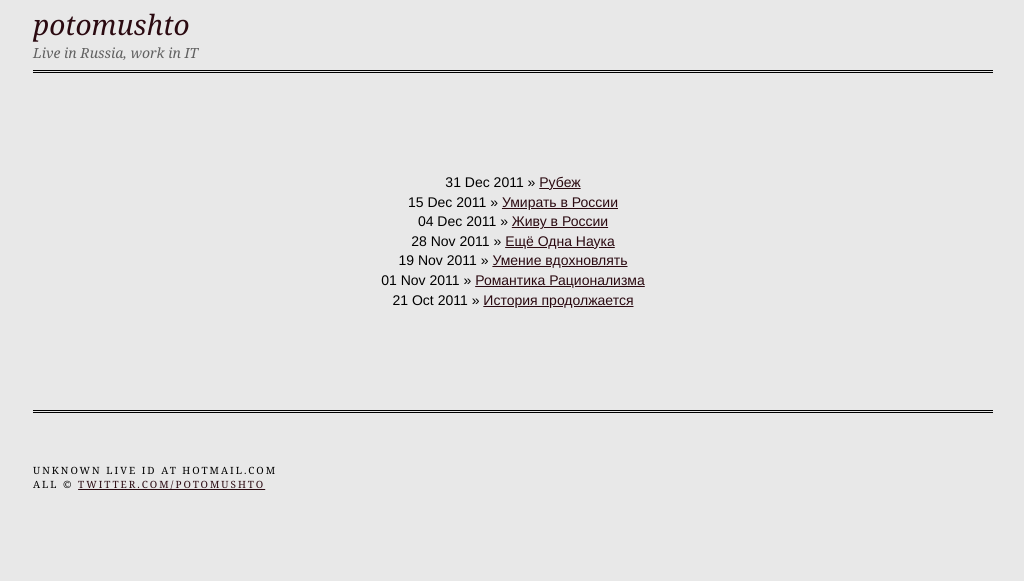
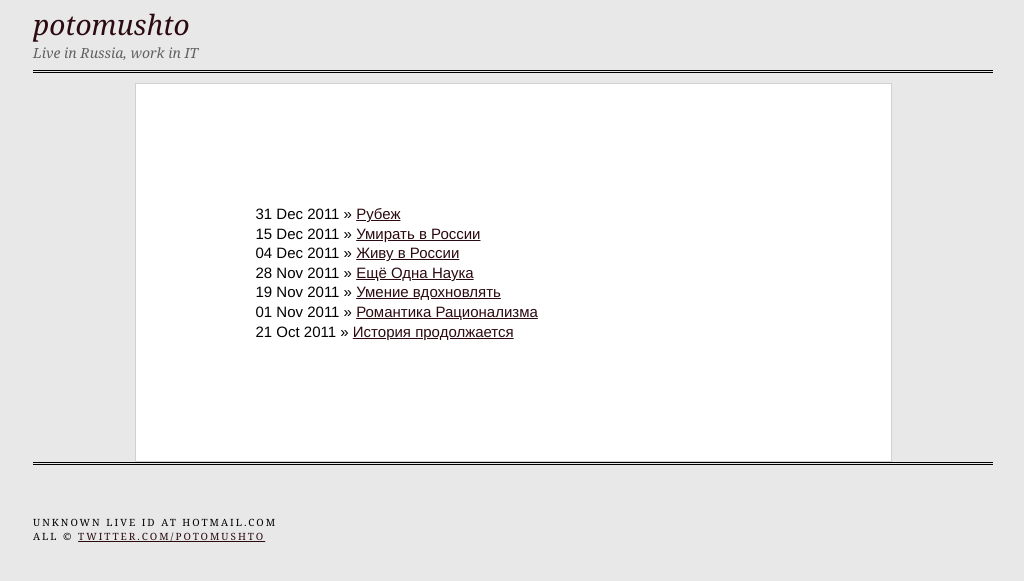
Before and after one commit to ptmt/ptmt.github.com, a Jekyll site: the page built from index.html, in a window 1280 px wide. Shown: the top 581 px of the page, without its empty margins (127-1151 px from the left). Built offline with Jekyll 4.4.1, drawn with Linux system fonts in a browser that asks for light colours; Markdown is read by kramdown in place of the engine named in the settings.

Commit message:
Update index.html

```diff
--- a/index.html
+++ b/index.html
@@ -3,11 +3,11 @@ layout: default
 title: вот почему
 ---
 
-<div id="home">
+<article>
   <ul class="posts">
     {% for post in site.posts %}
       <li><span>{{ post.date | date_to_string }}</span> &raquo; <a href="{{ post.url }}">{{ post.title }}</a></li>
     {% endfor %}
   </ul>
 
-</div>
+</article>
```
